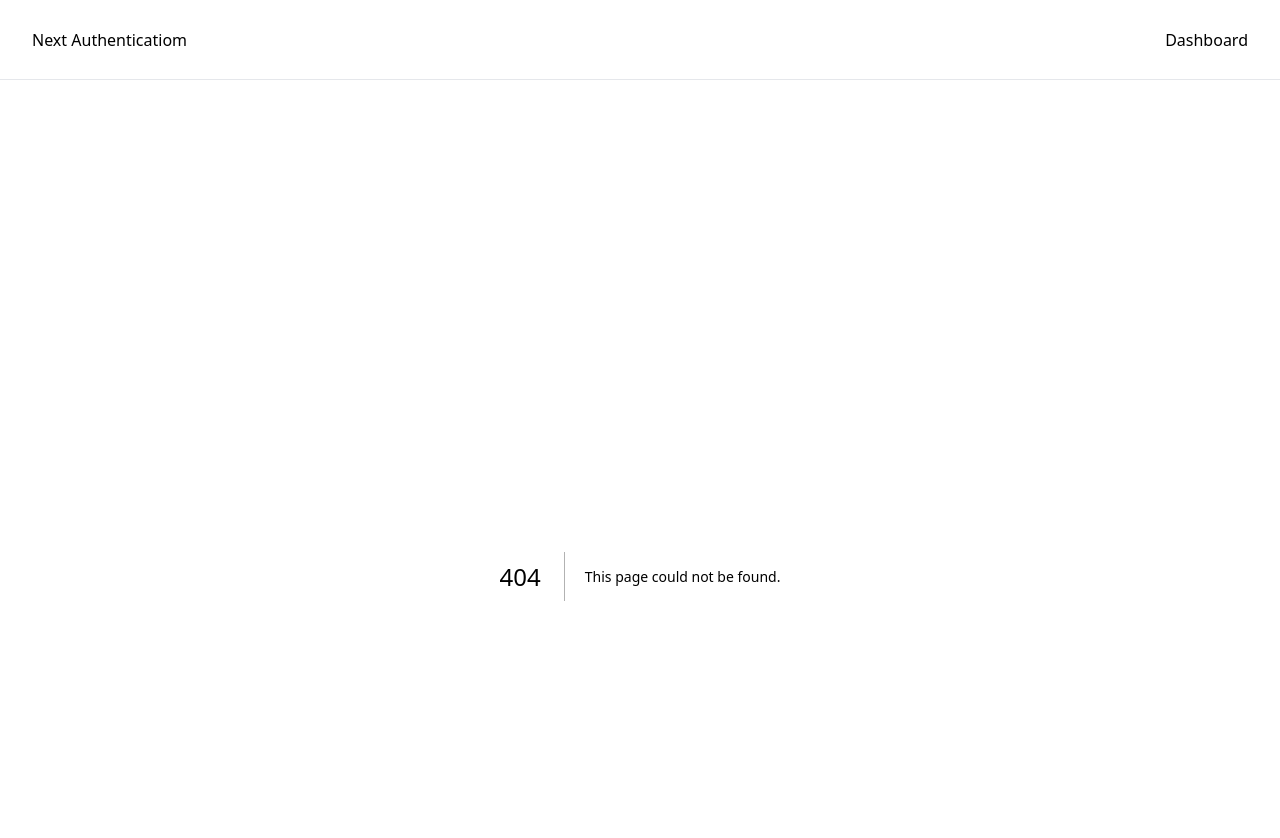
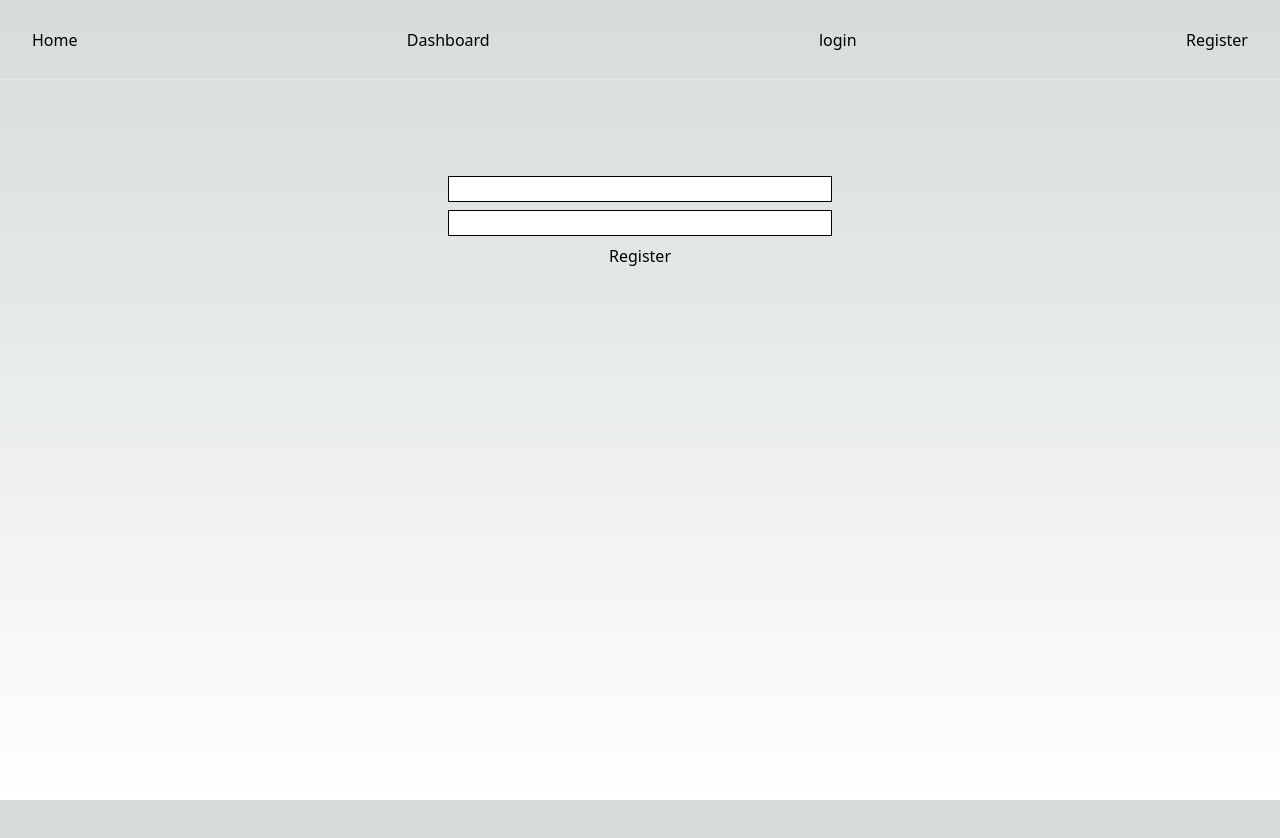
Before and after one commit to egypay0/lms, a Next.js app: page /register in a window 1280 px wide. Before the commit this address had no page. Shown: the top 838 px of the page. After the commit the page ends 800 px from the top, so only its background shows below. Built offline with nearby package versions, Linux system fonts and the light colour scheme.

Commit message:
new update 5

```diff
--- /dev/null
+++ b/app/api/auth/[...nextauth]/route.ts
@@ -0,0 +1,41 @@
+import NextAuth from "next-auth/next";
+import CredentialsProvider from "next-auth/providers/credentials"
+
+const handler = NextAuth({
+
+    providers: [
+        CredentialsProvider({
+          // The name to display on the sign in form (e.g. 'Sign in with...')
+          name: 'Credentials',
+          // The credentials is used to generate a suitable form on the sign in page.
+          // You can specify whatever fields you are expecting to be submitted.
+          // e.g. domain, username, password, 2FA token, etc.
+          // You can pass any HTML attribute to the <input> tag through the object.
+          credentials: {
+            email: { },
+            password: {  }
+          },
+          async authorize(credentials, req) {
+            // You need to provide your own logic here that takes the credentials
+            // submitted and returns either a object representing a user or value
+            // that is false/null if the credentials are invalid.
+            // e.g. return { id: 1, name: 'J Smith', email: 'jsmith@example.com' }
+            // You can also use the `req` object to obtain additional parameters
+            // (i.e., the request IP address)
+
+            const user = {id:'1'}
+
+
+            // If no error and we have user data, return it
+            if ( user) {
+              return user
+            }
+            // Return null if user data could not be retrieved
+            return null
+          }
+        })
+      ]
+
+})
+
+export {handler as GET , handler as POST}
--- /dev/null
+++ b/app/api/auth/register/route.ts
@@ -0,0 +1,13 @@
+import { NextResponse } from "next/server";
+
+export   async function POST(request : Request){
+
+    try {
+           const {email,password} = await request.json();
+           console.log({email,password})
+    } catch(e){
+        console.log({e})
+    }
+
+    return NextResponse.json({ Messege :"Success"})
+}
--- a/app/component/Nav.js
+++ b/app/component/Nav.js
@@ -12,10 +12,13 @@
   >
     <div className="flex lg:-flex-1">
       <a href="/" className="-m-1.5 p-1.5">
-        Next Authenticatiom
+        Home
       </a>
     </div>
     <Link href="/dashboard">Dashboard</Link>
+    <Link href="/login">login</Link>
+    <Link href="/register">Register</Link>
+
   </nav>
     </header>
   );
--- /dev/null
+++ b/app/login/page.js
@@ -0,0 +1,8 @@
+
+
+export default function Login () {
+
+    return (
+        <div> G</div>
+    )
+}
--- a/app/page.js
+++ b/app/page.js
@@ -4,7 +4,7 @@
   return (
     <main className="flex min-h-screen flex-col items-center justify-between p-24">
       <div className="z-10 max-w-5xl w-full items-center justify-between font-mono text-sm lg:flex">
-           <h1 >Label </h1>
+           <h1 >Label Welcome c</h1>
 
       </div>
 
--- /dev/null
+++ b/app/register/form.tsx
@@ -0,0 +1,35 @@
+'use client';
+
+import { FormEvent } from "react"
+
+export default function Form(){
+
+    const handlerSubmit = async (e: FormEvent<HTMLFormElement> ) => {
+
+        e.preventDefault();
+
+        const formData = new FormData (e.currentTarget);
+        const response = await fetch ('/api/auth/register',{
+            method:'POST',
+            body : JSON.stringify({
+                email:formData.get('email'),
+                password: formData.get('password'),
+            })
+        })
+    console.log({response})
+      }
+
+
+
+    return (
+<div className="container">
+        <form onSubmit={handlerSubmit} className="flex flex-col gap-2 mx-auto max-w-sm">
+        <input name="email" type="email" className=" border border-black "/>
+        <input name="password" type="password" className=" border border-black "/>
+        <button type="submit">Register</button>
+
+        </form>
+        </div>
+
+    )
+}
--- /dev/null
+++ b/app/register/page.tsx
@@ -0,0 +1,13 @@
+
+import Form from "./form"
+
+export default async function RegisterPage(){
+
+
+
+
+
+    return (
+    <Form/>
+    )
+}
```
Also changed, not shown: package.json (+6 -2 lines), 2 other files (tests, documents, lock files or other folders).
